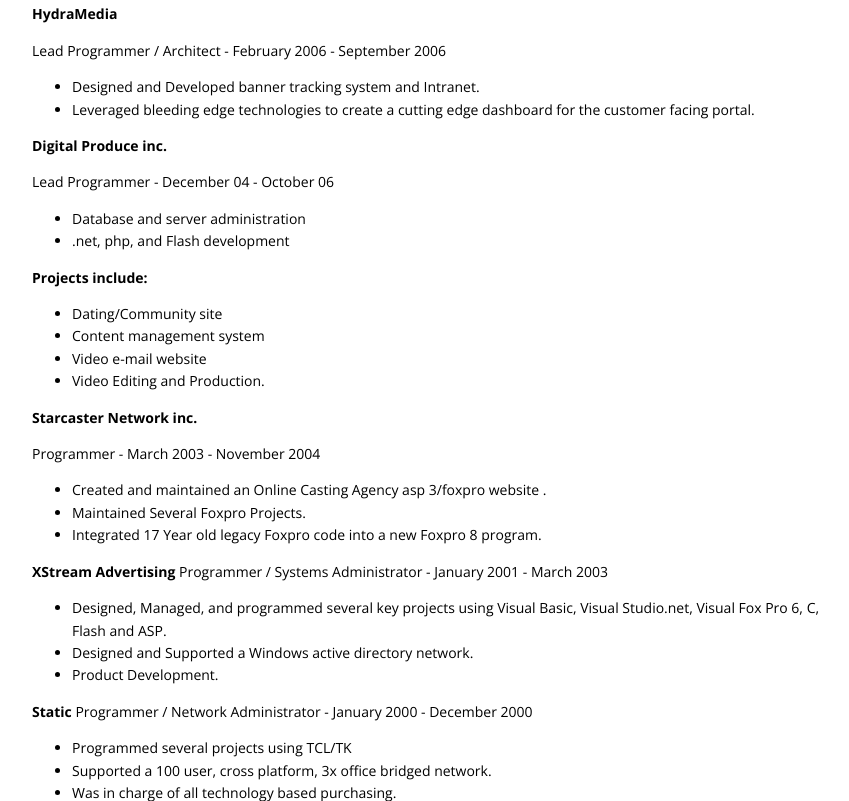
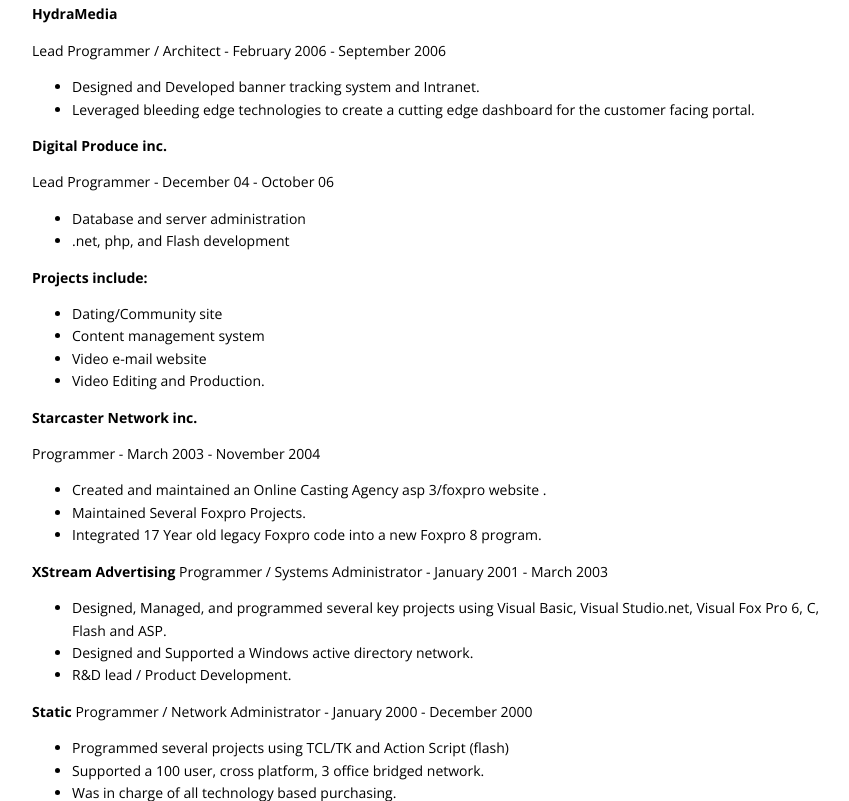
Before and after one commit to dlenwell/dlenwell.github.io, a plain HTML site: page pages/resume.html in a window 1280 px wide. Shown: the part 1999-2800 px from the top of the page, without its empty margins (308-1157 px from the left). Drawn offline with nearby package versions, Linux system fonts and the light colour scheme.

Commit message:
date change in resume

```diff
--- a/pages/resume.html
+++ b/pages/resume.html
@@ -80,7 +80,7 @@ Cloud Automation and Distribution Engineer - January 2016 - present</p>
 <p><strong>Akanda</strong>
 Senior Developer - March 2015 - December 2015</p>
 <p><strong>Blue Box Group</strong>
-OpenStack Engineer - September 2014 - present</p>
+OpenStack Engineer - September 2014 - March 2015</p>
 <p>As an OpenStack Engineer most of my focus was on Upstream OpenStack Q/A and Interoperability testing.</p>
 <p><strong>Refstack</strong>
 PTL - Technical/Community Lead - July 2012 - May 2015</p>
@@ -175,15 +175,14 @@ Programmer / Systems Administrator - January 2001 - March 2003</p>
 <ul>
 <li>Designed, Managed, and programmed several key projects using Visual Basic, Visual Studio.net, Visual Fox Pro 6, C, Flash and ASP.</li>
 <li>Designed and Supported a Windows active directory network.</li>
-<li>Product Development.</li>
+<li>R&amp;D lead / Product Development.</li>
 </ul>
 <p><strong>Static</strong>
-Programmer / Network Administrator  - January 2000 - December 2000</p>
+Programmer / Network Administrator - January 2000 - December 2000</p>
 <ul>
-<li>Programmed several projects using TCL/TK</li>
-<li>Supported a 100 user, cross platform, 3x office bridged network.</li>
+<li>Programmed several projects using TCL/TK and Action Script (flash)</li>
+<li>Supported a 100 user, cross platform, 3 office bridged network.</li>
 <li>Was in charge of all technology based purchasing.</li>
-<li>Developed Flash for integration with software.</li>
 </ul>
 </section>
   </article>
```
